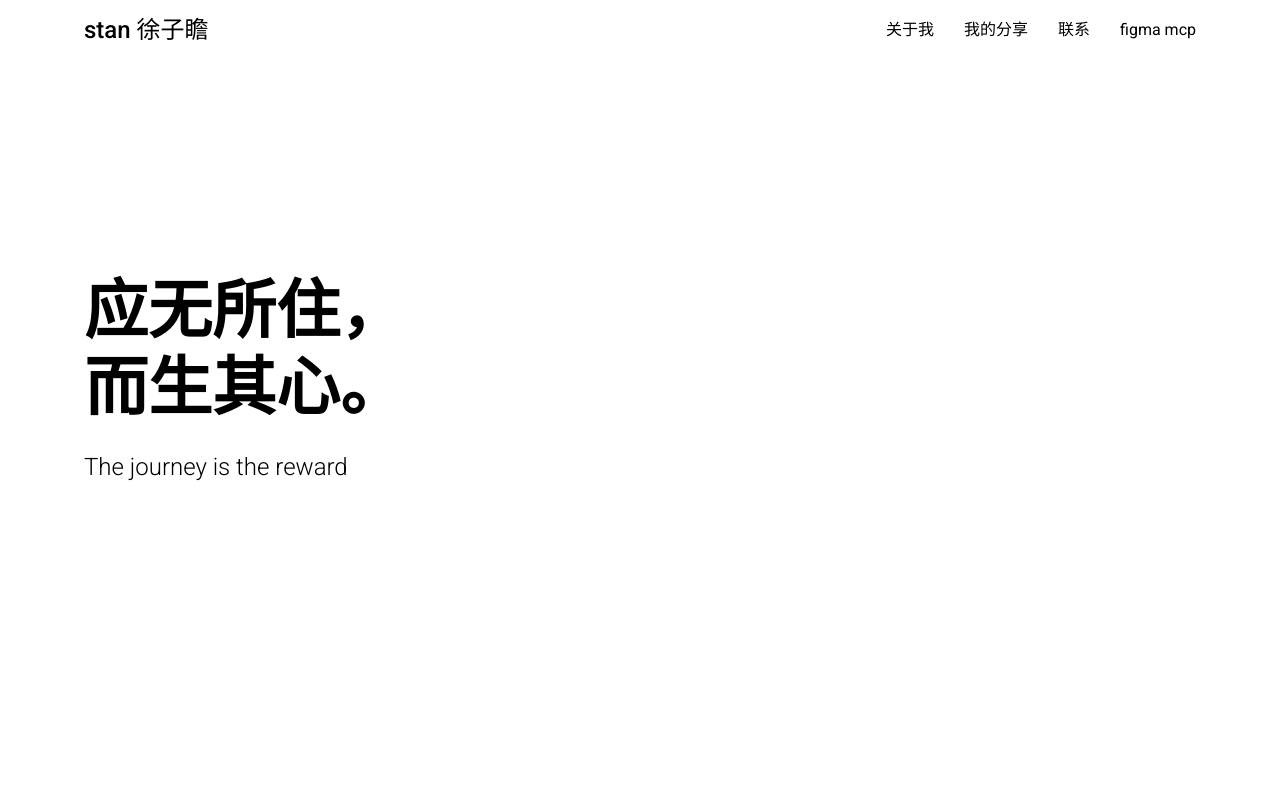
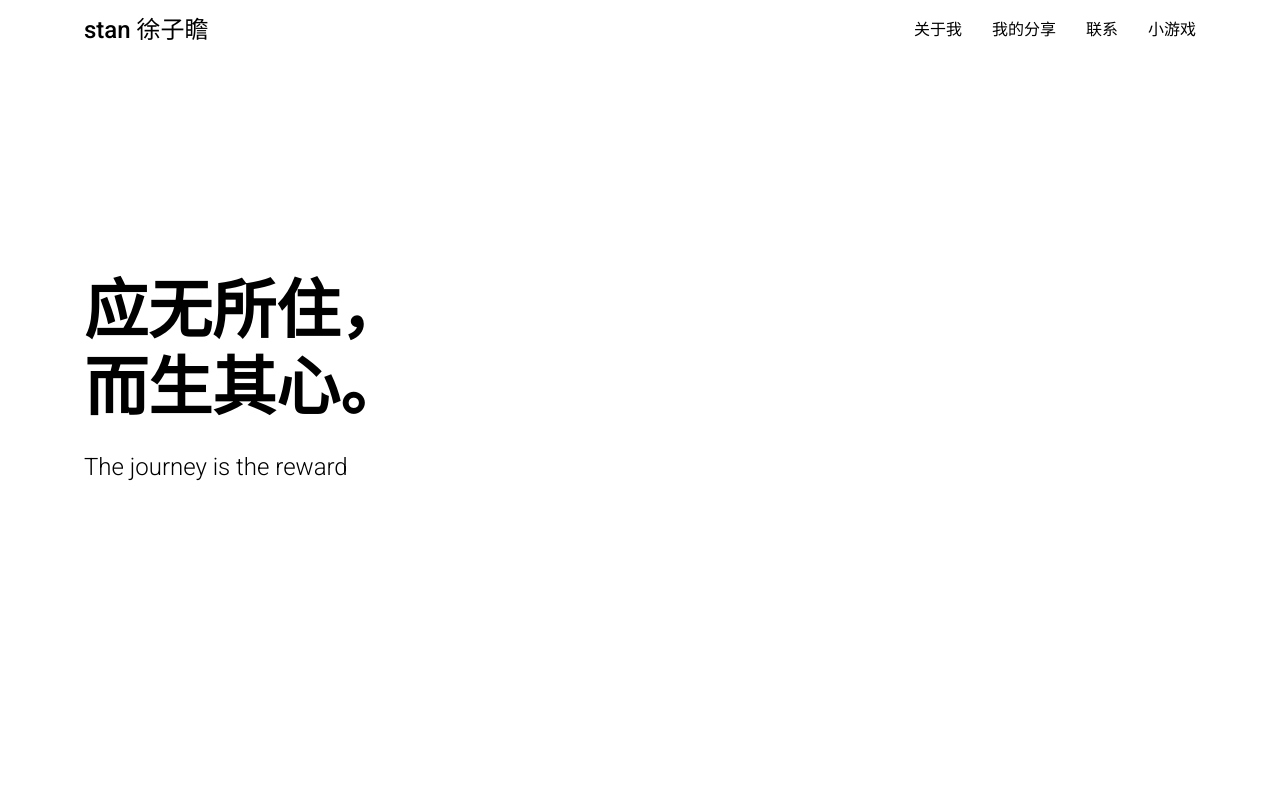
Before and after one commit to xuzizhanSTAN/xuzizhan.com, a website: page index.html in a window 1280 px wide. Shown: the top 800 px of the page. Drawn offline with Linux system fonts and the light colour scheme.

Commit message:
主页导航添加小游戏入口

```diff
--- a/index.html
+++ b/index.html
@@ -22,7 +22,7 @@
                     <li><a href="#share">我的分享</a></li>
                     <!-- <li><a href="#thoughts">想法</a></li> -->
                     <li><a href="#contact">联系</a></li>
-                    <li><a href="ecommerce.html">figma mcp</a></li>
+                    <li><a href="games.html">小游戏</a></li>
                 </ul>
                 <div class="burger">
                     <div class="line1"></div>
```
